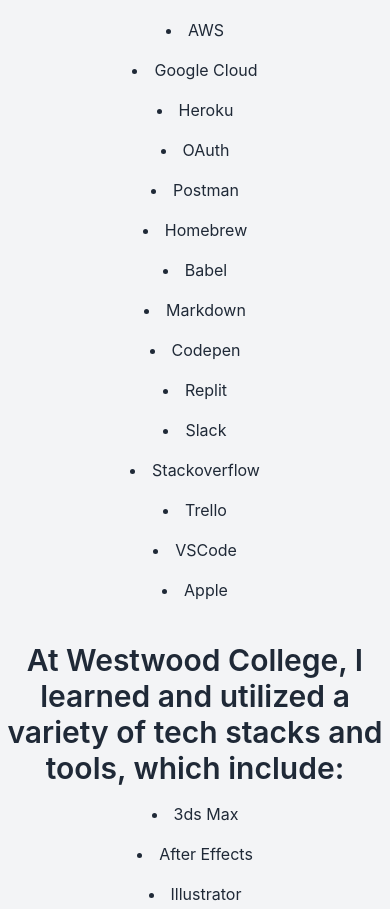
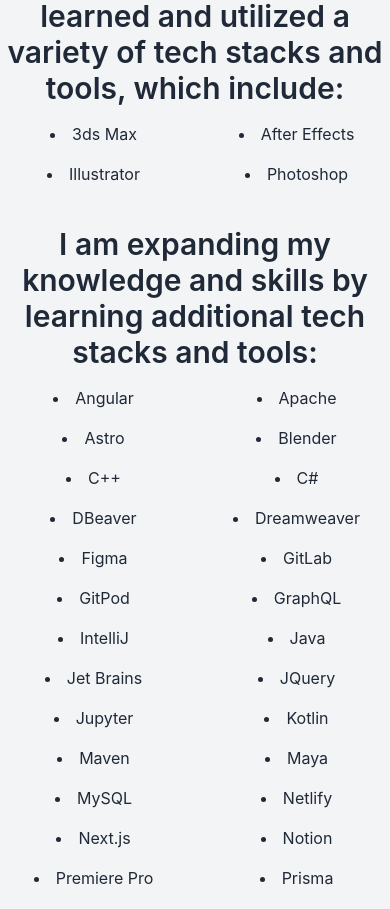
Before and after one commit to tatsuyax25/my-portfolio, a Next.js app: page /skills in a window 390 px wide. Shown: the part 1070-1979 px from the top of the page. Built offline with nearby package versions, Linux system fonts and the light colour scheme.

Commit message:
Fix issue in Skills page

```diff
--- a/app/skills/page.js
+++ b/app/skills/page.js
@@ -13,7 +13,7 @@ export default function Skills() {
             At General Assembly, I learned and utilized a variety of tech stacks
             and tools, which include:
           </h3>
-          <ul className="grid grid-cols-1 sm:grid-cols-2 md:grid-cols-2 lg:grid-cols-3 gap-4 list-disc list-inside text-gray-800">
+          <ul className="grid grid-cols-2 sm:grid-cols-2 md:grid-cols-3 gap-4 list-disc list-inside text-gray-800">
             <li>HTML5</li>
             <li>CSS3</li>
             <li>JavaScript</li>
@@ -56,7 +56,7 @@ export default function Skills() {
             At Westwood College, I learned and utilized a variety of tech stacks
             and tools, which include:
           </h3>
-          <ul className="grid grid-cols-1 sm:grid-cols-2 md:grid-cols-2 gap-4 list-disc list-inside text-gray-800">
+          <ul className="grid grid-cols-2 sm:grid-cols-2 md:grid-cols-2 gap-4 list-disc list-inside text-gray-800">
             <li>3ds Max</li>
             <li>After Effects</li>
             <li>Illustrator</li>
@@ -69,7 +69,7 @@ export default function Skills() {
             I am expanding my knowledge and skills by learning additional tech
             stacks and tools:
           </h3>
-          <ul className="grid grid-cols-1 sm:grid-cols-2 md:grid-cols-2 lg:grid-cols-3 gap-4 list-disc list-inside text-gray-800">
+          <ul className="grid grid-cols-2 sm:grid-cols-2 md:grid-cols-3 gap-4 list-disc list-inside text-gray-800">
             <li>Angular</li>
             <li>Apache</li>
             <li>Astro</li>
```
